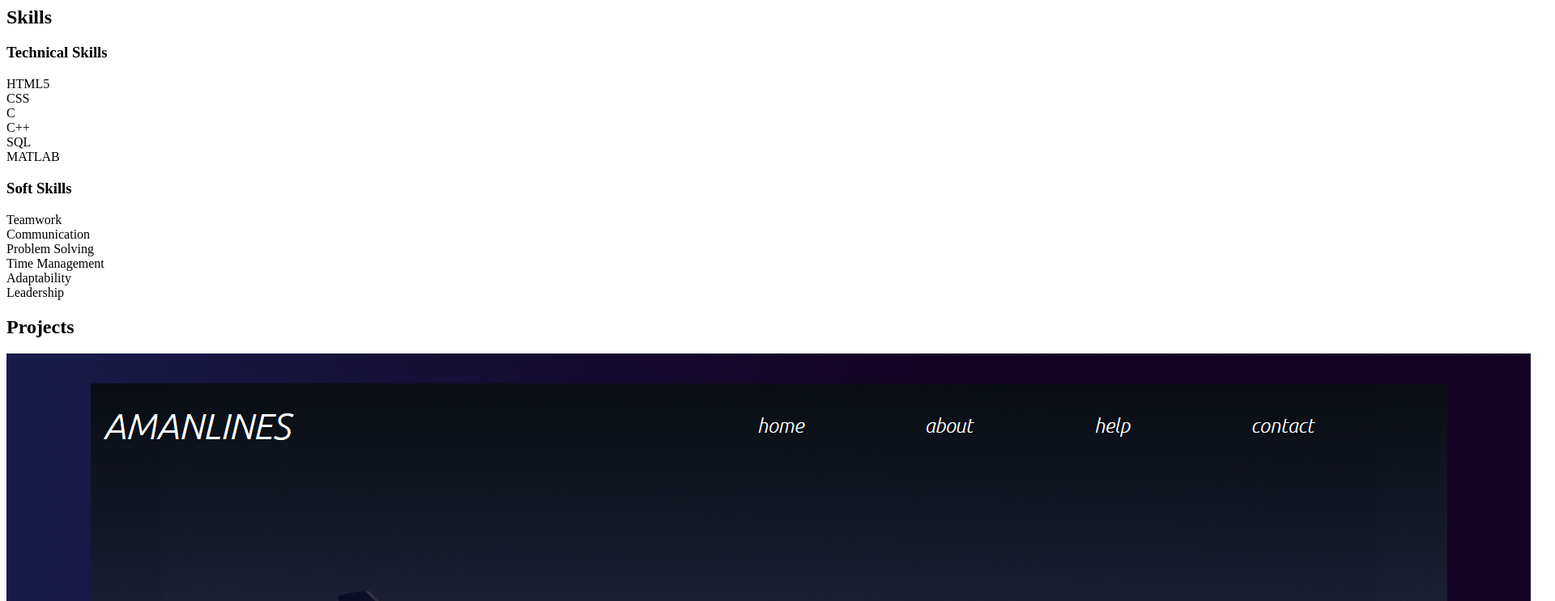
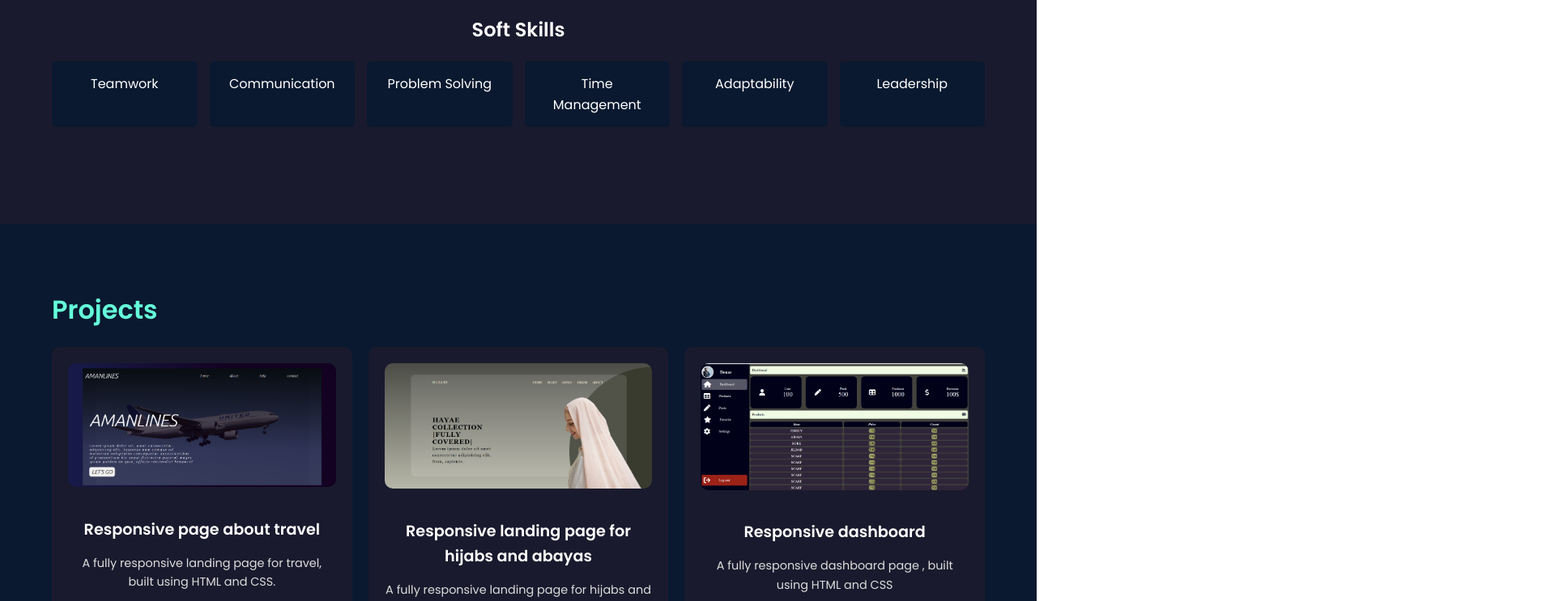
Before and after one commit to douae-abdouni/My-Portfolio, a plain HTML site: page index.html in a window 1280 px wide. Shown: the part 1217-1960 px from the top of the page at 81% size, 1920 px wide, since content can reach past the window. Drawn offline with nearby package versions, Linux system fonts and the light colour scheme.

Commit message:
Update index.html

```diff
--- a/index.html
+++ b/index.html
@@ -4,7 +4,7 @@
     <meta charset="UTF-8">
     <meta name="viewport" content="width=device-width, initial-scale=1.0">
     <title>Abdouni Douae - Portfolio</title>
-    <link rel="stylesheet" href="indexP.css">
+    <link rel="stylesheet" href="index.css">
     <link href="https://fonts.googleapis.com/css2?family=Poppins:wght@300;400;600&display=swap" rel="stylesheet">
     <link rel="stylesheet" href="https://cdnjs.cloudflare.com/ajax/libs/font-awesome/6.0.0/css/all.min.css">
     <link href="https://fonts.googleapis.com/css2?family=Playfair+Display:wght@700&family=Poppins:wght@300;400;600&display=swap" rel="stylesheet">
```
